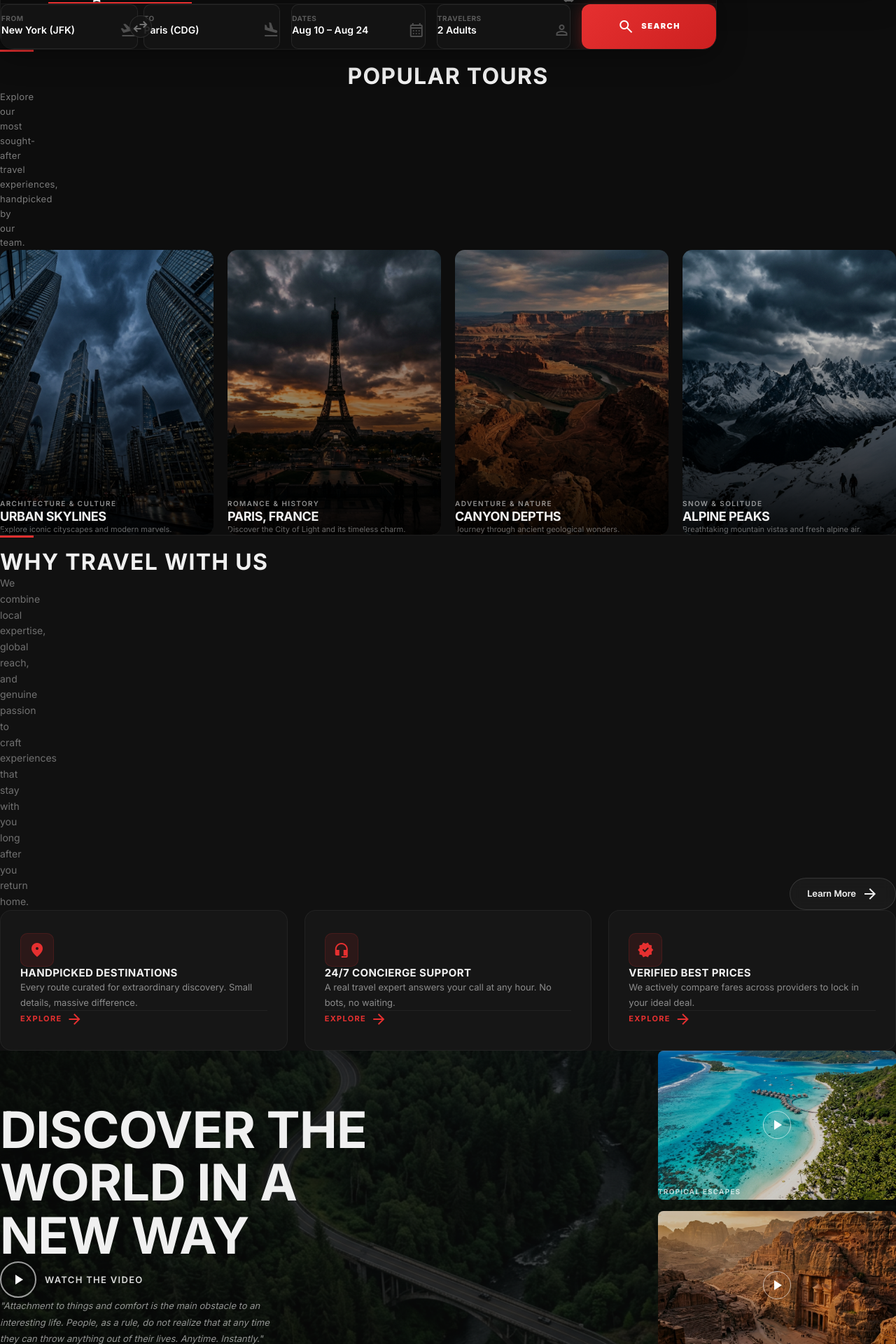
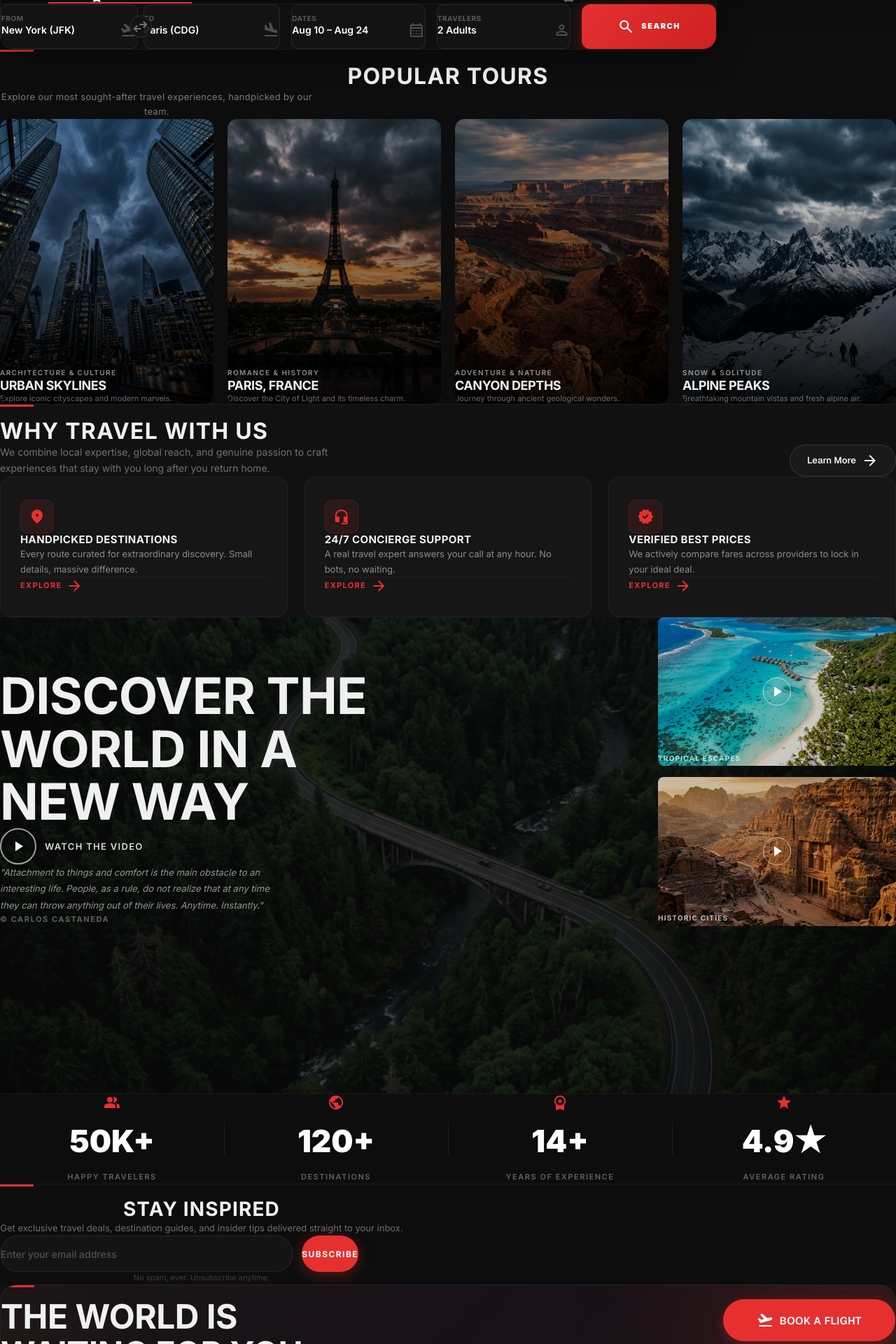
Before and after one commit to Jamilgit19/skywings-travel-platform, a Next.js app: page / in a window 1280 px wide. Shown: the part 4140-6060 px from the top of the page at 70% size. Built offline with nearby package versions, Linux system fonts and the light colour scheme.

Commit message:
Fix max-width issues causing vertical text in footer sections

```diff
--- a/app/(storefront)/page.tsx
+++ b/app/(storefront)/page.tsx
@@ -222,7 +222,7 @@ export default function HomePage() {
                 >
                   Popular Tours
                 </h2>
-                <p className="text-white/45 text-[13px] tracking-wide max-w-md mx-auto">
+                <p className="text-white/45 text-[13px] tracking-wide max-w-[448px] mx-auto">
                   Explore our most sought-after travel experiences, handpicked by our team.
                 </p>
               </div>
@@ -286,7 +286,7 @@ export default function HomePage() {
                   >
                     Why Travel With Us
                   </h2>
-                  <p className="text-white/40 text-[14px] max-w-lg leading-relaxed">
+                  <p className="text-white/40 text-[14px] max-w-[512px] leading-relaxed">
                     We combine local expertise, global reach, and genuine passion to craft experiences that stay with you long after you return home.
                   </p>
                 </div>
@@ -481,7 +481,7 @@ export default function HomePage() {
         <section className="py-16 md:py-20 px-4 md:px-10" style={{ background: "#0d0d0d" }}>
           <div className="max-w-[1280px] mx-auto">
             <AnimatedSection>
-              <div className="text-center max-w-xl mx-auto">
+              <div className="text-center max-w-[576px] mx-auto">
                 <span className="block mx-auto section-divider" />
                 <h2
                   className="text-white font-black uppercase tracking-[0.04em] mb-3"
@@ -493,7 +493,7 @@ export default function HomePage() {
                   Get exclusive travel deals, destination guides, and insider tips delivered straight to your inbox.
                 </p>
                 <form
-                  className="flex flex-col sm:flex-row gap-3 max-w-lg mx-auto"
+                  className="flex flex-col sm:flex-row gap-3 max-w-[512px] mx-auto"
                   onSubmit={(e) => e.preventDefault()}
                 >
                   <input
```
